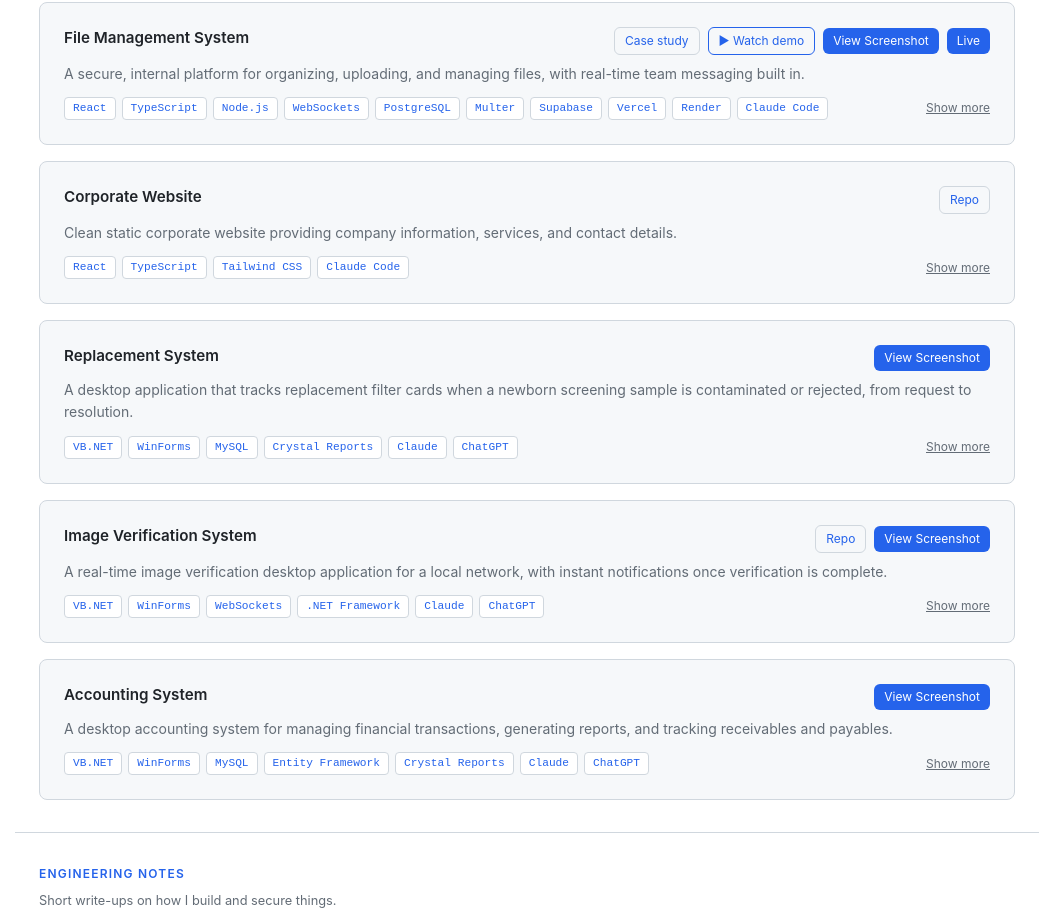
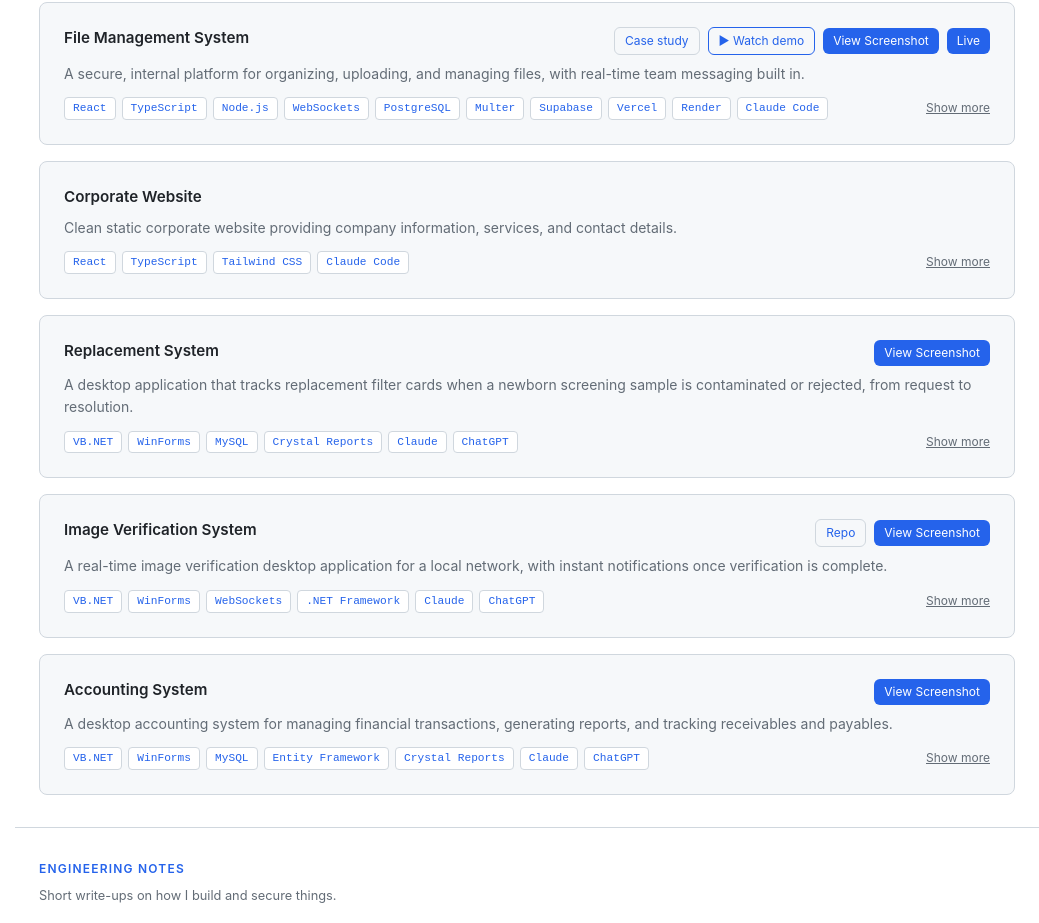
Before and after one commit to aiannyyyy/my-portfolio-rebranded, a Next.js app: page / in a window 1280 px wide. Shown: the part 2115-3038 px from the top of the page, without its empty margins (241-1280 px from the left). Built offline with nearby package versions, Linux system fonts and the light colour scheme; no server answers.

Commit message:
fix: remove Corporate Website repo link (company code stays private)

```diff
--- a/src/data/projects.ts
+++ b/src/data/projects.ts
@@ -75,9 +75,9 @@ export const projects = [
     id: "p5",
     title: "Corporate Website",
     description: "Clean static corporate website providing company information, services, and contact details.",
-    explanation: "Due to data privacy and corporate confidentiality, this project cannot be publicly demonstrated. However, the source code is available in the repository for reference.",
+    explanation: "Built with React, TypeScript and Tailwind CSS, with a bilingual chatbot and a contact form that routes messages to each department. The code belongs to the company, so it is not public.",
     tech: ["React", "TypeScript", "Tailwind CSS", "Claude Code"],
-    repoUrl: "https://github.com/aiannyyyy/nscsl-website.git",
+    repoUrl: "",
     liveUrl: "",
     difficulty: "Simple",
     ongoing: false,
```
